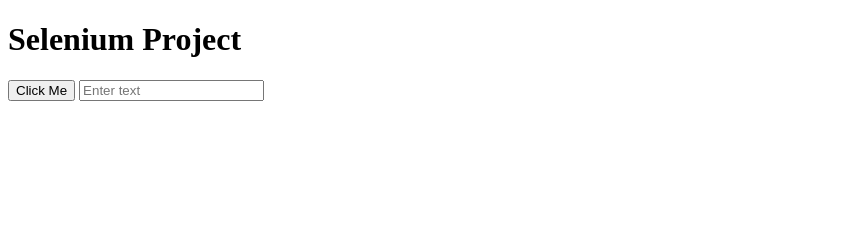
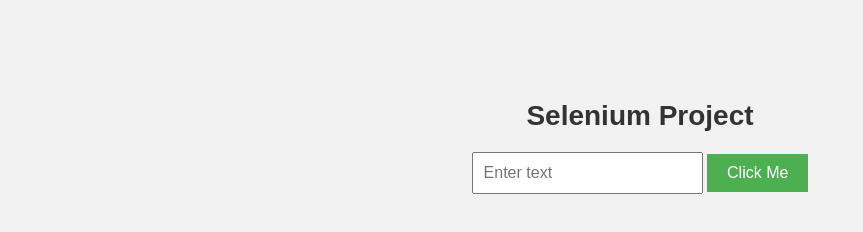
Before and after one commit to ikrishnabhatt/webdriver, a plain HTML site: page index.html in a window 1280 px wide. Shown: the whole page, without its empty margins (0-863 px from the left). Drawn offline with Linux system fonts and the light colour scheme.

Commit message:
added css

```diff
--- a/index.html
+++ b/index.html
@@ -2,11 +2,51 @@
 <html>
 <head>
     <title>WEB-DRIVER</title>
+    <style>
+        body {
+            background-color: #f2f2f2;
+            font-family: Arial, sans-serif;
+            margin: 0;
+            padding: 0;
+        }
+
+        .container {
+            text-align: center;
+            margin-top: 100px;
+        }
+
+        .title {
+            color: #333;
+            font-size: 28px;
+        }
+
+        .content {
+            margin-top: 20px;
+        }
+
+        input[type="text"] {
+            padding: 10px;
+            font-size: 16px;
+        }
+
+        button {
+            padding: 10px 20px;
+            font-size: 16px;
+            background-color: #4CAF50;
+            color: #fff;
+            border: none;
+            cursor: pointer;
+        }
+    </style>
     <script src="myscript.js"></script>
 </head>
 <body>
-    <h1>Selenium Project</h1>
-    <button id="click_button" onclick="myFunction()">Click Me</button>
-    <input type="text" id="input_field" placeholder="Enter text">
+    <div class="container">
+        <h1 class="title">Selenium Project</h1>
+        <div class="content">
+            <input type="text" id="input_field" placeholder="Enter text">
+            <button id="click_button" onclick="myFunction()">Click Me</button>
+        </div>
+    </div>
 </body>
 </html>
```
